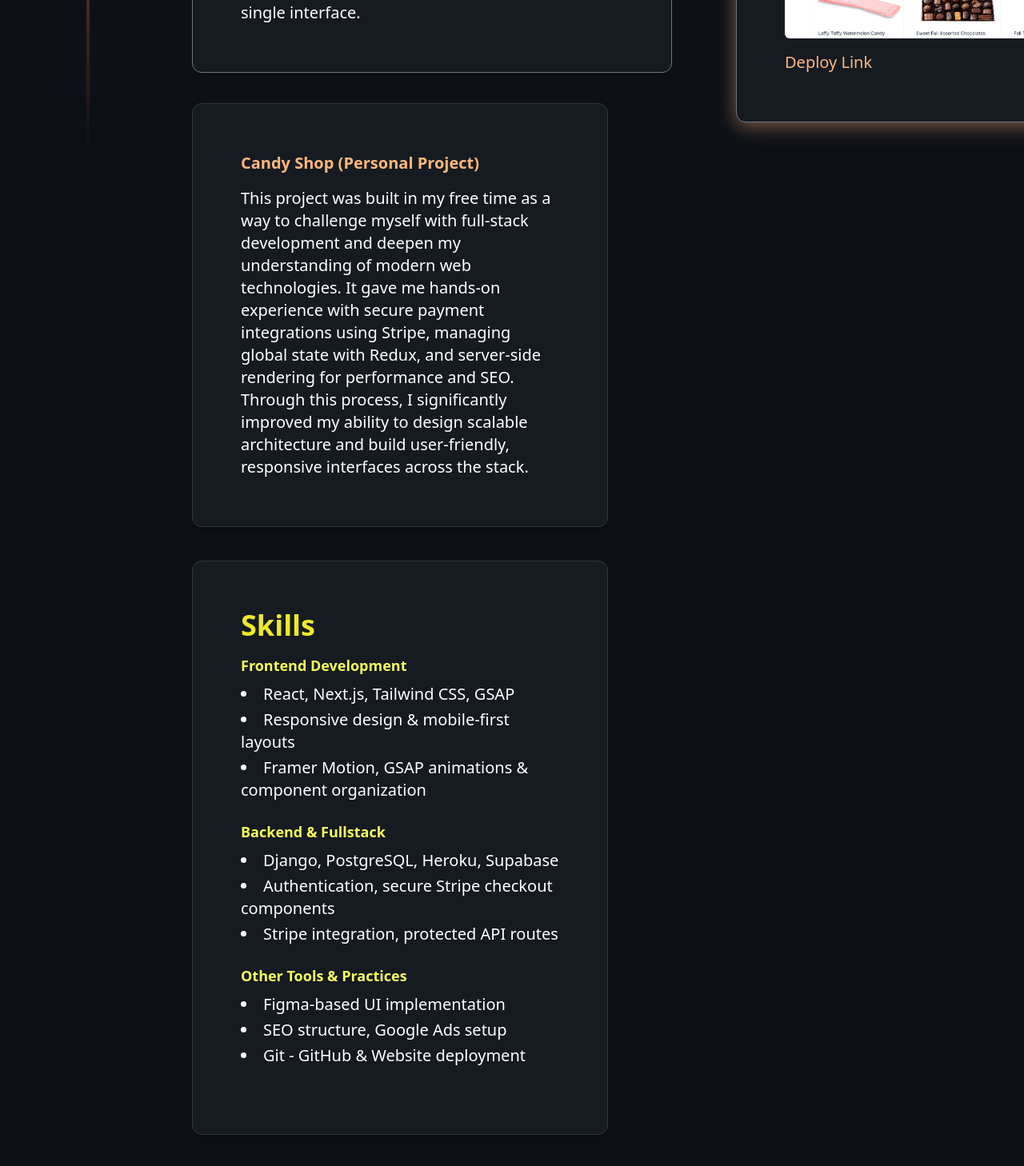
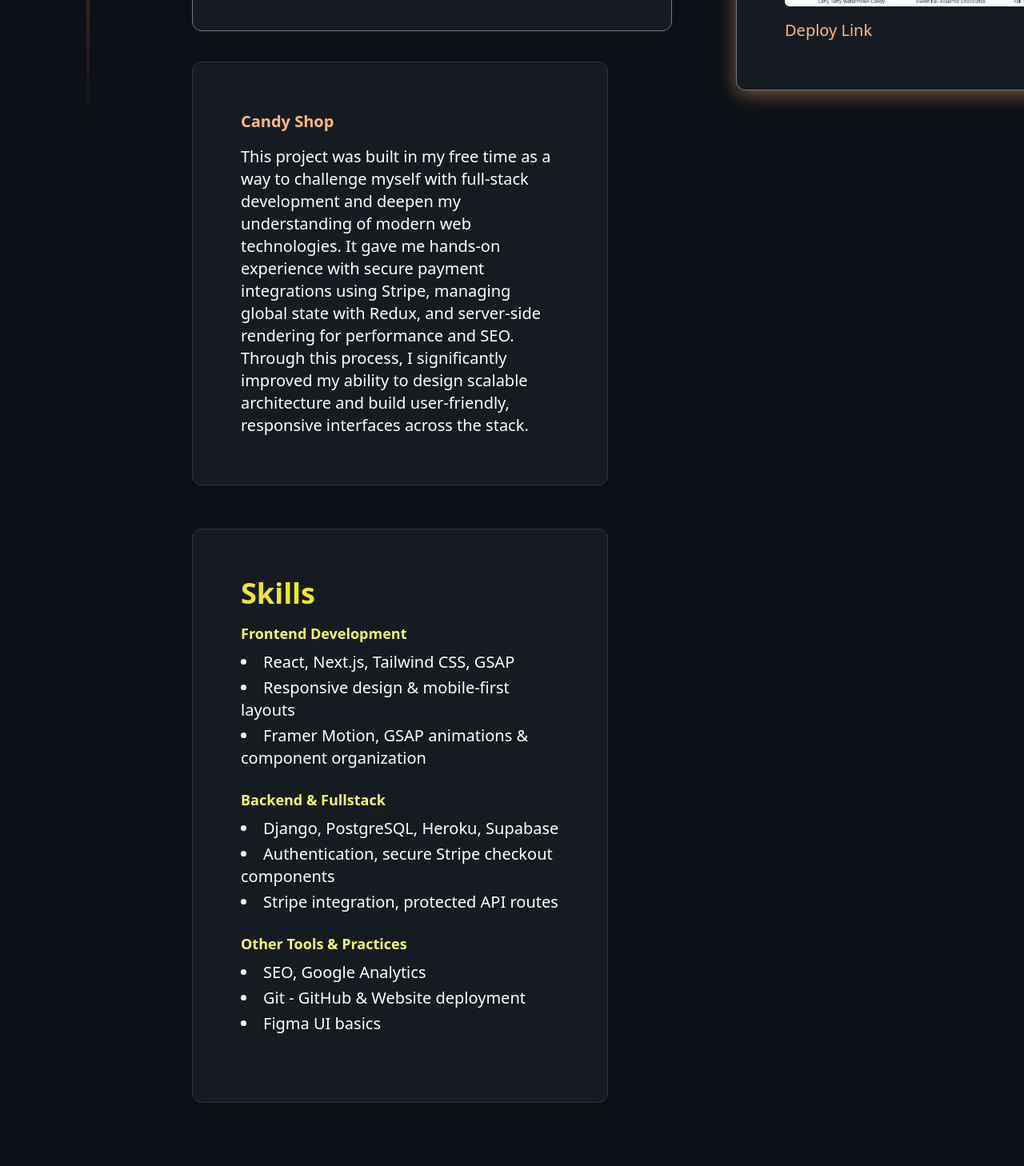
Before and after one commit to TBud15/portfolio-website, a Next.js app: page / in a window 1280 px wide. Shown: the part 3320-4778 px from the top of the page at 80% size. Built offline with nearby package versions, Linux system fonts and the light colour scheme.

Commit message:
small margin changes, some minot text changes

```diff
--- a/src/components/ProjectsDetails.jsx
+++ b/src/components/ProjectsDetails.jsx
@@ -56,7 +56,7 @@ export default function ProjectsDetails() {
           </p>
         </div>
 
-        <div className="absolute top-208 left-60">
+        <div className="absolute top-195 left-60">
           <div className="bg-[#161B22] text-white p-15 rounded-xl border border-[#6E7681] w-[600px]">
             <h2 className="text-[#FFB77C] text-xl font-bold mb-4">
               Candy Shop (Personal Project)
@@ -75,7 +75,7 @@ export default function ProjectsDetails() {
           </div>
         </div>
 
-        <div className="absolute top-190 left-27 z-1">
+        <div className="absolute top-180 left-27 z-1">
           <div className="w-[4px] h-[700px] bg-gradient-to-b from-[#EC6547] to-transparent" />
         </div>
 
@@ -87,7 +87,7 @@ export default function ProjectsDetails() {
           />
         </div>
 
-        <div className="absolute top-230 left-230 z-11">
+        <div className="absolute top-220 left-230 z-11">
           <div className="bg-[#161B22] text-white p-15 rounded-xl border border-[#6E7681] w-[681px] shadow-[0_4px_20px_rgba(255,182,120,0.3),0_6px_30px_rgba(255,162,120,0.2)]">
             <a
               href="https://candy-shop-frontend.vercel.app"
@@ -109,10 +109,8 @@ export default function ProjectsDetails() {
           </div>
         </div>
 
-        <div className="absolute x-auto bg-[#161B22] text-white p-15 rounded-xl shadow-md z-10 border border-[#30363D] text-xl ml-60 mr-130 top-350">
-          <h2 className="text-[#FFB77C] text-xl font-bold mb-4">
-            Candy Shop (Personal Project)
-          </h2>
+        <div className="absolute x-auto bg-[#161B22] text-white p-15 rounded-xl shadow-md z-10 border border-[#30363D] text-xl ml-60 mr-130 top-337">
+          <h2 className="text-[#FFB77C] text-xl font-bold mb-4">Candy Shop</h2>
           <p>
             This project was built in my free time as a way to challenge myself
             with full-stack development and deepen my understanding of modern
--- a/src/components/SkillsOverview.jsx
+++ b/src/components/SkillsOverview.jsx
@@ -2,7 +2,7 @@ export default function SkillsOverview() {
   return (
     <div>
       {/* desktop layout */}
-      <div className="hidden lg:block mx-auto bg-[#161B22] text-white p-15 rounded-xl shadow-md z-10 border border-[#30363D] text-xl ml-60 mr-130 mt-225">
+      <div className="hidden lg:block mx-auto bg-[#161B22] text-white p-15 rounded-xl shadow-md z-10 border border-[#30363D] text-xl ml-60 mr-130 mt-215">
         <h2 className="text-[#EFE828] text-4xl font-bold mb-4">Skills</h2>
 
         <div className="mb-6">
@@ -32,9 +32,9 @@ export default function SkillsOverview() {
             Other Tools & Practices
           </h3>
           <ul className="list-disc list-inside space-y-1">
-            <li>Figma-based UI implementation</li>
-            <li>SEO structure, Google Ads setup</li>
+            <li>SEO, Google Analytics</li>
             <li>Git - GitHub & Website deployment</li>
+            <li>Figma UI basics</li>
           </ul>
         </div>
       </div>
@@ -70,9 +70,9 @@ export default function SkillsOverview() {
             Other Tools
           </h3>
           <ul className="list-disc list-inside space-y-1 text-base">
-            <li>Figma-based UIs</li>
-            <li>SEO, Google Ads</li>
+            <li>SEO, Google Analytics</li>
             <li>Git - GitHub & website deployment</li>
+            <li>Figma UIs basics</li>
           </ul>
         </div>
       </div>
```
